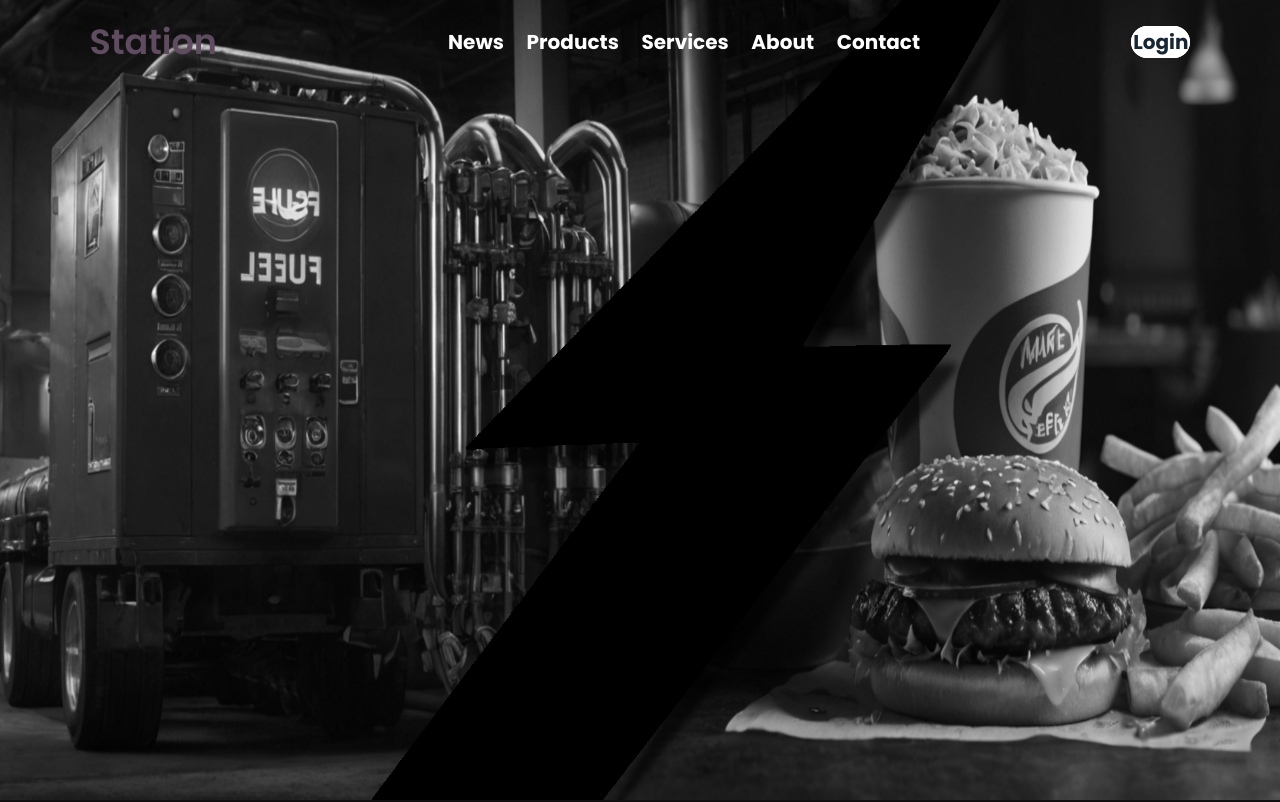
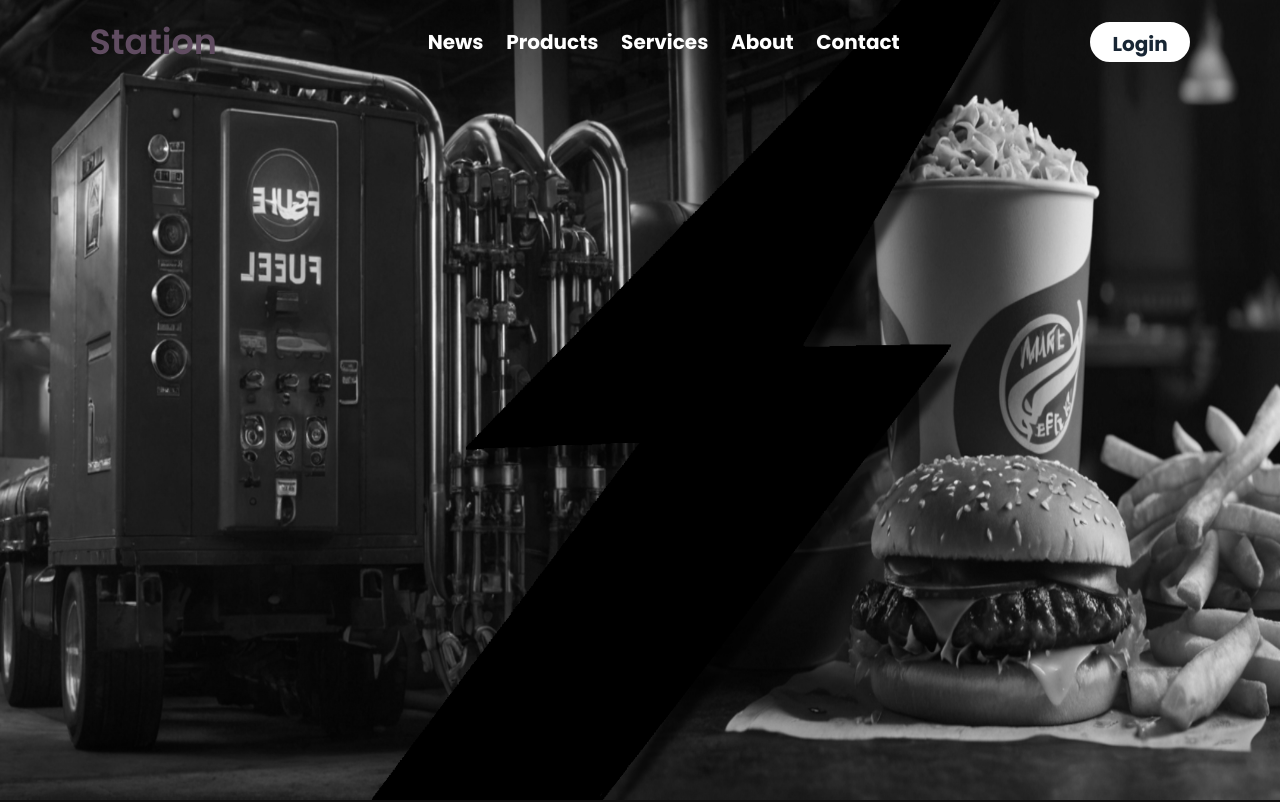
Before and after one commit to KirYes/website, a plain HTML site: page Products.html in a window 1280 px wide. Shown: the top 802 px of the page. Drawn offline with nearby package versions, Linux system fonts and the light colour scheme.

Commit message:
Update styleProducts.css

```diff
--- a/styleProducts.css
+++ b/styleProducts.css
@@ -220,6 +220,11 @@
   transform: scale(1.1);
 }
     .btnLogin-popup {
+      appearance: auto;
+      text-align: center;
+      justify-content: center;
+      align-items: center;
+      padding: 5px 15px;
       width: 100px;
       height: 40px;
       background: #fff;
```
